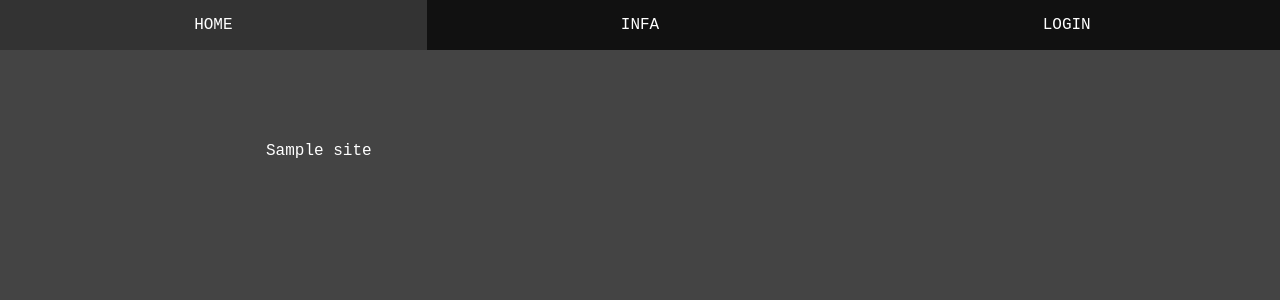
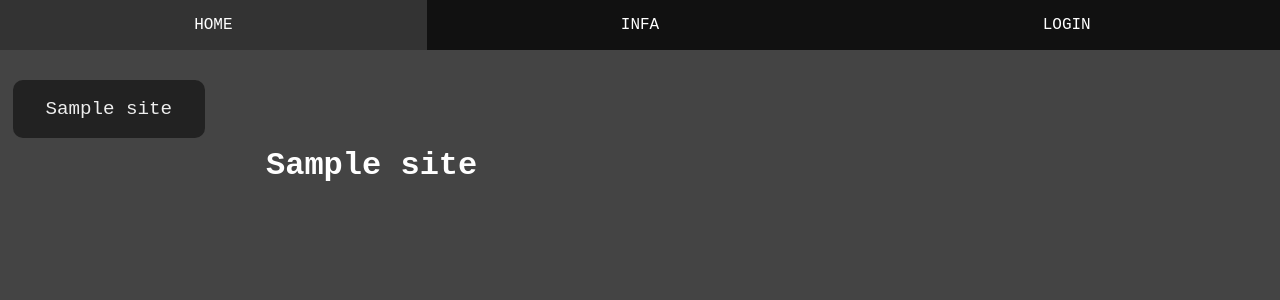
Before and after one commit to UselessBoy1/bot_rewrite, a Flask app: page /infa in a window 1280 px wide. Shown: the top 300 px of the page. Run offline with Flask 2, Linux system fonts and the light colour scheme; a database or web service that is not in the repository returns one stand-in record (values such as "Sample title"); parts of the project's set-up code (start-up, migrations or seed data) failed here and were passed over; some libraries are stand-ins or nearby versions.

Commit message:
added menu

```diff
--- a/app/main.py
+++ b/app/main.py
@@ -46,8 +46,10 @@ def gen_load_infa():
     for s in site:
         if s[1] == 'C':
             result += 'createCode(`'+s[2]+"`);"
+        elif s[1] == 'T':
+            result += 'createText(`'+s[2]+"`);"
         else:
-            result += 'createText(`'+s[2]+"`);"
+            result += 'createHeader(`' + s[2] + "`);"
     return result
 
 
@@ -136,6 +138,8 @@ def save_elem():
         tmp_save.append(("T", data[5:]))
     elif data.startswith("code="):
         tmp_save.append(("C",data[5:]))
+    elif data.startswith("header="):
+        tmp_save.append(("H",data[7:]))
     return Response(status=200)
 
 @app.route('/endsave')
--- a/app/static/css/style.css
+++ b/app/static/css/style.css
@@ -166,6 +166,28 @@ form{
     background-color: #555;
 }
 
+.menuBar {
+    position: fixed;
+    left: 1%;
+    top: 10%;
+    width: 15%;
+    background-color: #222;
+    border-radius: 10px;
+}
+
+@media (orientation: portrait){
+    .menuBar {
+        display: none;
+    }
+}
+
+.menuBarBtn {
+    color: #eee;
+    text-decoration: none;
+    padding: 20px;
+    font-size: 1.2em;
+}
+
 .chooseBtn,
 .formElements {
     background-color: #222;
--- a/app/static/js/infa.js
+++ b/app/static/js/infa.js
@@ -1,4 +1,5 @@
 var article = document.querySelector('.article');
+var menuBar = document.querySelector('.menuBar');
 
 function removeLeadingWhitespaces(block) {
     // remove leading and trailing white space.
@@ -49,6 +50,20 @@ function createText(txt) {
     article.appendChild(paragraph_elem);
 }
 
+function createHeader(txt) {
+    let link = document.createElement('a');
+    link.href = `#${txt.replaceAll(' ', '')}`;
+    link.innerHTML = txt;
+    link.className = 'menuBarBtn';
+    menuBar.appendChild(link);
+    menuBar.appendChild(document.createElement('br'));
+    menuBar.appendChild(document.createElement('br'));
+
+    let header_elem = document.createElement('h1');
+    header_elem.innerHTML = urlify(txt);
+    header_elem.id = `${txt.replaceAll(' ', '')}`;
+    article.appendChild(header_elem);
+}
 
 onload = () => {
     generateInfa();
--- a/app/templates/infa.html
+++ b/app/templates/infa.html
@@ -19,6 +19,9 @@
     </div>
     <div class="article">
     </div>
+    <div class="menuBar">
+        <br>
+    </div>
     <div id="toast"></div>
     <script>
         {% if msg %}
```
Also changed, not shown: app/static/js/admin.js (+49 -1 lines).
